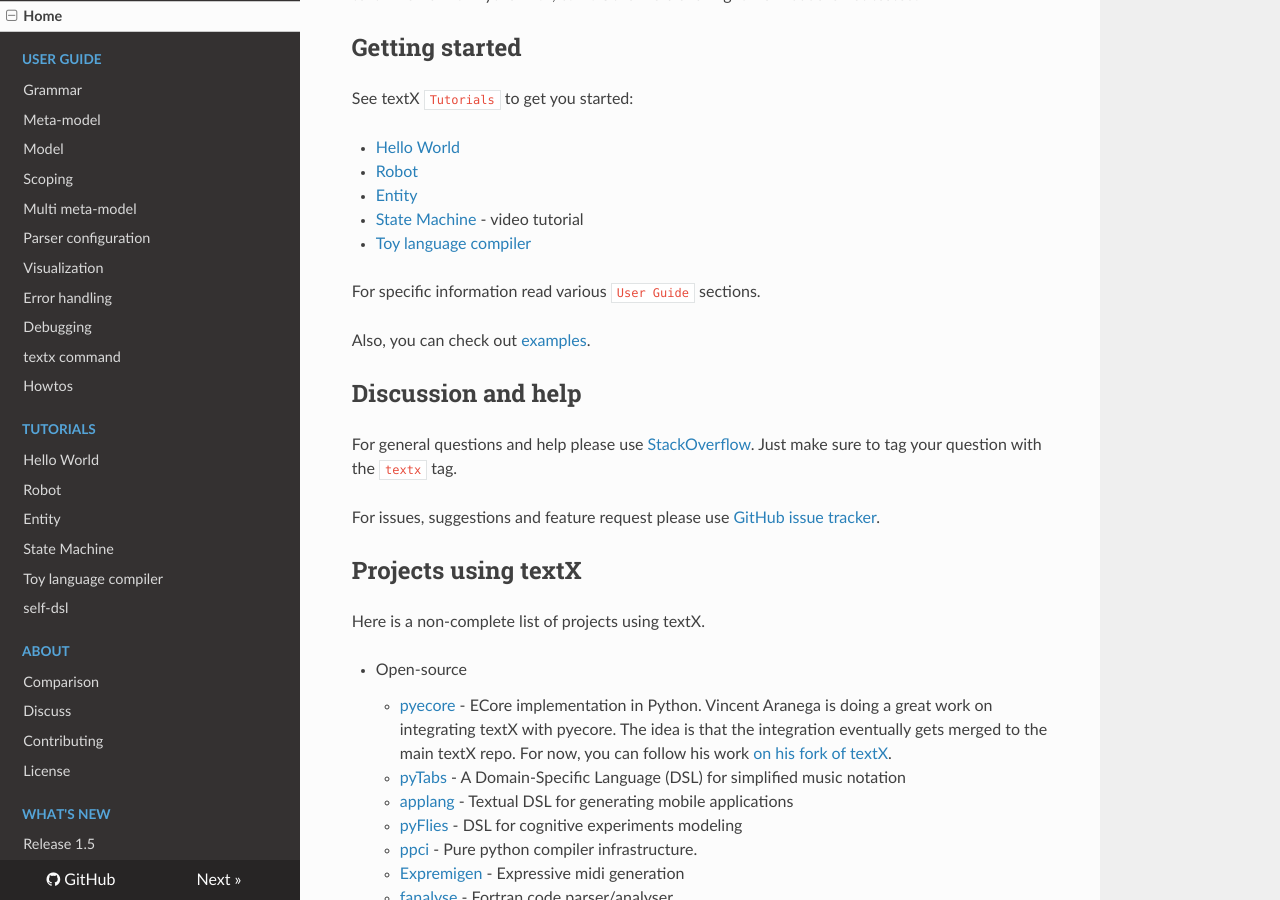
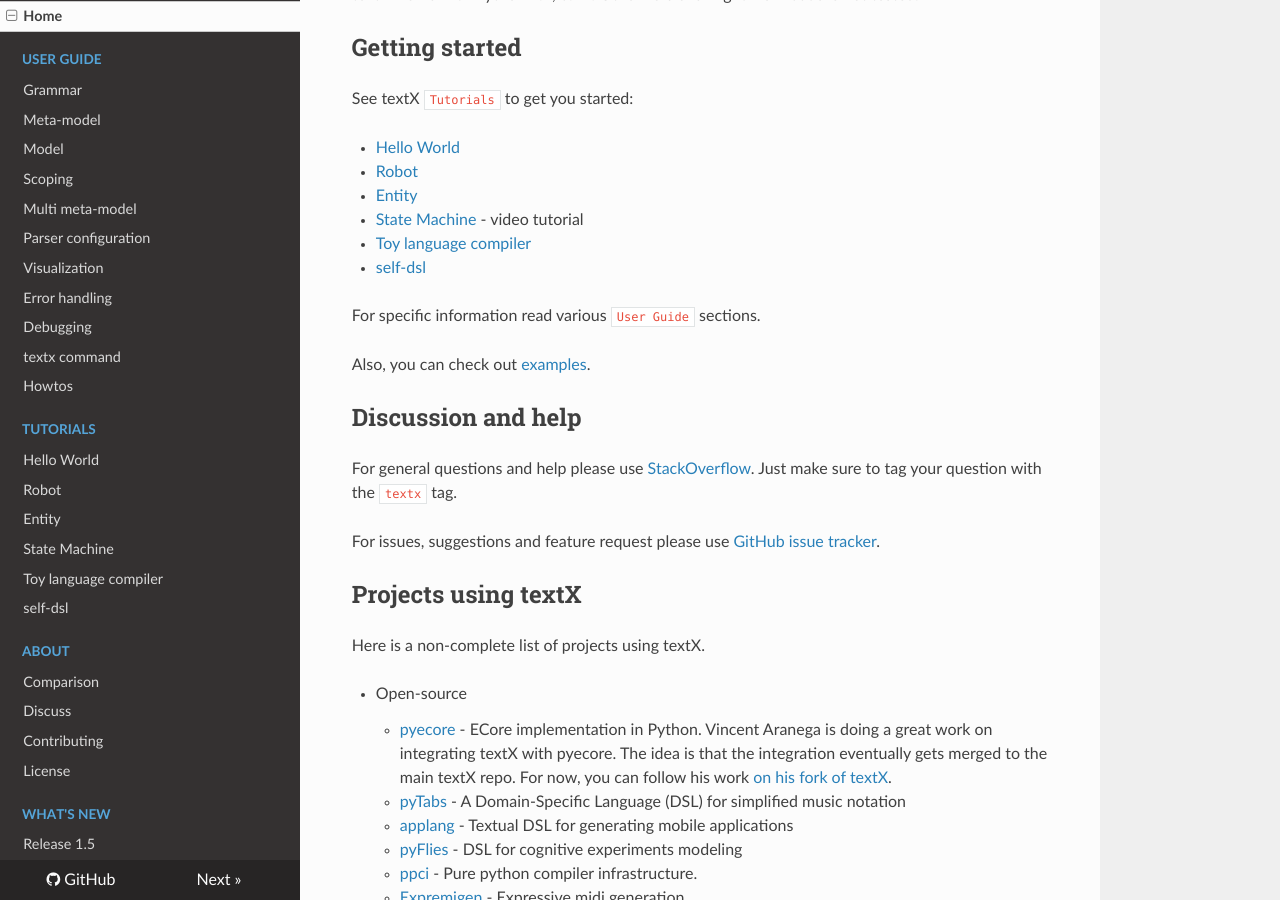
Before and after one commit to textX/textX, an MkDocs documentation site: the page built from docs/index.md, in a window 1280 px wide and 900 px high, scrolled down 2942 px. Built offline with MkDocs 1.6.1, drawn with Linux system fonts in a browser that asks for light colours; nearby versions of some CDN libraries; comment, search, counter and statistics services are not loaded.

Commit message:
Adding self-dsl to the `Getting started` section.

```diff
--- a/docs/index.md
+++ b/docs/index.md
@@ -140,6 +140,7 @@
 - [Entity](tutorials/entity.md)
 - [State Machine](tutorials/state_machine.md) - video tutorial
 - [Toy language compiler](tutorials/toylanguage.md)
+- [self-dsl](tutorials/self-dsl.md)
 
 For specific information read various `User Guide` sections.
 
```
